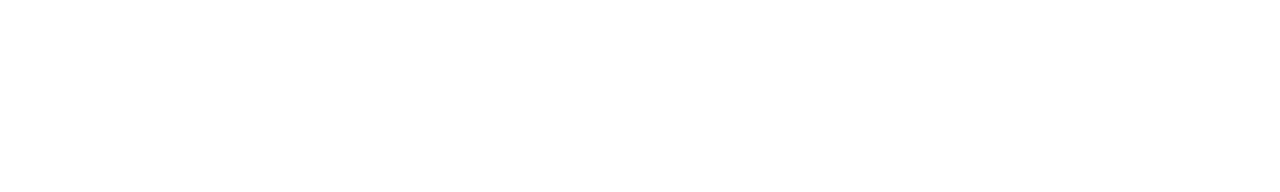
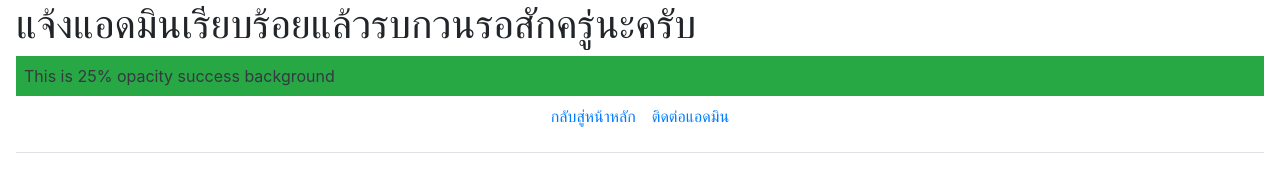
Before and after one commit to kspoommie/project000, a plain HTML site: page index.html in a window 1280 px wide. Drawn offline with nearby package versions, Linux system fonts and the light colour scheme.

Commit message:
Update index.html

```diff
--- a/index.html
+++ b/index.html
@@ -4,9 +4,22 @@
     <meta charset="UTF-8">
     <meta http-equiv="X-UA-Compatible" content="IE=edge">
     <meta name="viewport" content="width=device-width, initial-scale=1.0">
-    <title>Document</title>
+    <title>Pagenotify</title>
+    <link rel="stylesheet" href="css/bootstrap.min.css"
 </head>
 <body>
 
+    <main class="px-3">
+        <h1>แจ้งแอดมินเรียบร้อยแล้วรบกวนรอสักครู่นะครับ</h1>
+        <div class="bg-success p-2 text-dark bg-opacity-25">This is 25% opacity success background</div>
+
+
+
+      <ul class="nav justify-content-center border-bottom pb-3 mb-3">
+        <li class="nav-item"><a href="#" class="nav-link px-2 text-body-secondary">กลับสู่หน้าหลัก</a></li>
+        <li class="nav-item"><a href="#" class="nav-link px-2 text-body-secondary">ติดต่อแอดมิน</a></li>
+      </ul>
+    </main>
+<script src="js/bootstrap.min.js"></script>
 </body>
 </html>
```
